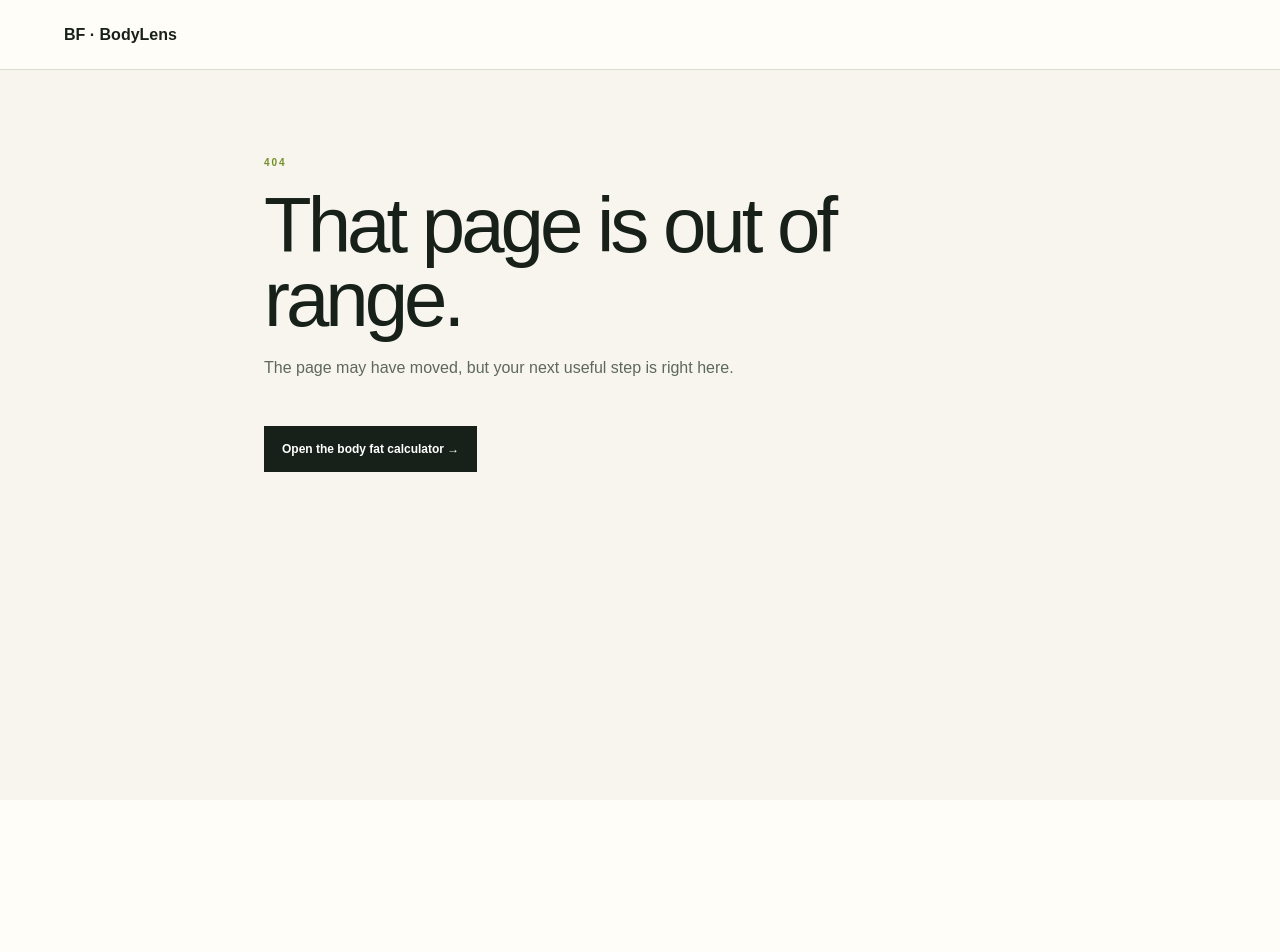
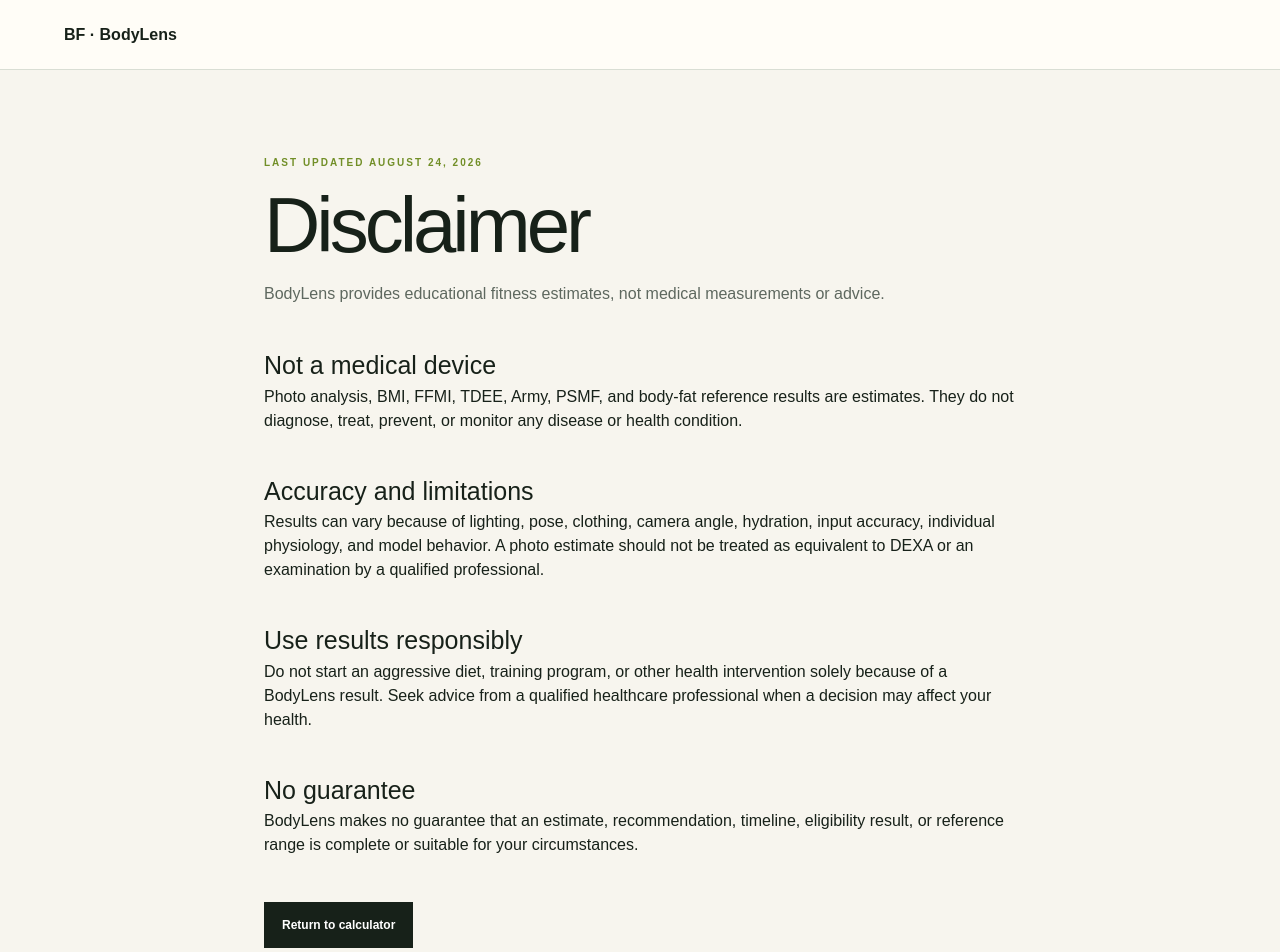
Before and after one commit to lincyang720/aibodyfactcalculator, a Next.js app: page /disclaimer in a window 1280 px wide. Before the commit this address had no page. Shown: the top 952 px of the page. Before the commit the page ends 800 px from the top, so only its background shows below. Built offline with nearby package versions, Linux system fonts and the light colour scheme.

Commit message:
Add compliance pages and ads metadata

```diff
--- /dev/null
+++ b/app/contact/page.tsx
@@ -0,0 +1,12 @@
+import type { Metadata } from "next";
+import "../tool-pages.css";
+
+export const metadata: Metadata = {
+  title: "Contact | BodyLens",
+  description: "Contact BodyLens about the AI body fat calculator, privacy, corrections, or partnerships.",
+  alternates: { canonical: "https://aibodyfatcalculator.com/contact" },
+};
+
+export default function Contact() {
+  return <div className="tool-page"><header className="tool-nav"><a href="/">BF · BodyLens</a></header><main className="tool-main legal-page"><div className="tool-eyebrow">CONTACT BODYLENS</div><h1>Contact</h1><p className="tool-lede">Questions, corrections, privacy requests, and partnership inquiries are welcome.</p><h2>Email</h2><p>Send a message to <a href="mailto:hello@aibodyfatcalculator.com">hello@aibodyfatcalculator.com</a>. Please do not attach health records or sensitive personal information.</p><h2>Analysis support</h2><p>For a technical issue, include your browser, device type, and the error message you saw. Do not email the photo you tried to analyze.</p><h2>Medical questions</h2><p>BodyLens cannot provide medical advice. Contact a qualified healthcare professional for diagnosis, treatment, or decisions about your health.</p><a className="back-cta" href="/">Return to calculator</a></main></div>;
+}
--- /dev/null
+++ b/app/disclaimer/page.tsx
@@ -0,0 +1,12 @@
+import type { Metadata } from "next";
+import "../tool-pages.css";
+
+export const metadata: Metadata = {
+  title: "Disclaimer | BodyLens",
+  description: "Important limitations and health disclaimer for BodyLens body composition estimates and calculators.",
+  alternates: { canonical: "https://aibodyfatcalculator.com/disclaimer" },
+};
+
+export default function Disclaimer() {
+  return <div className="tool-page"><header className="tool-nav"><a href="/">BF · BodyLens</a></header><main className="tool-main legal-page"><div className="tool-eyebrow">LAST UPDATED AUGUST 24, 2026</div><h1>Disclaimer</h1><p className="tool-lede">BodyLens provides educational fitness estimates, not medical measurements or advice.</p><h2>Not a medical device</h2><p>Photo analysis, BMI, FFMI, TDEE, Army, PSMF, and body-fat reference results are estimates. They do not diagnose, treat, prevent, or monitor any disease or health condition.</p><h2>Accuracy and limitations</h2><p>Results can vary because of lighting, pose, clothing, camera angle, hydration, input accuracy, individual physiology, and model behavior. A photo estimate should not be treated as equivalent to DEXA or an examination by a qualified professional.</p><h2>Use results responsibly</h2><p>Do not start an aggressive diet, training program, or other health intervention solely because of a BodyLens result. Seek advice from a qualified healthcare professional when a decision may affect your health.</p><h2>No guarantee</h2><p>BodyLens makes no guarantee that an estimate, recommendation, timeline, eligibility result, or reference range is complete or suitable for your circumstances.</p><a className="back-cta" href="/">Return to calculator</a></main></div>;
+}
--- a/app/page.tsx
+++ b/app/page.tsx
@@ -185,7 +185,7 @@
 
       <section className="tools" id="tools"><div><div className="section-kicker">KEEP GOING</div><h2>Related free tools</h2></div><div className="tool-links"><a href="/ffmi-calculator"><span>Fat-free mass index</span><strong>FFMI Calculator</strong><i>→</i></a><a href="/army-body-fat-calculator"><span>Updated July 2026 standard</span><strong>Army Body Fat Calculator</strong><i>→</i></a><a href="/tdee-calculator"><span>Daily energy needs</span><strong>TDEE Calculator</strong><i>→</i></a><a href="/bmi-calculator"><span>Healthy weight range</span><strong>BMI Calculator</strong><i>→</i></a><a href="/body-fat-percentage-chart"><span>Visual reference guide</span><strong>Body Fat Chart</strong><i>→</i></a><a href="/psmf-calculator"><span>Rapid fat loss protocol</span><strong>PSMF Calculator</strong><i>→</i></a></div></section>
 
-      <footer><div className="brand footer-brand"><span className="brand-mark">BF</span><span>Body<span>Lens</span></span></div><p>Clearer data. Smarter progress.</p><div><a href="/privacy">Privacy</a><a href="/terms">Terms</a><a href="mailto:hello@aibodyfatcalculator.com">Contact</a></div><small>© 2026 BodyLens. Results are estimates and not medical advice.</small></footer>
+      <footer><div className="brand footer-brand"><span className="brand-mark">BF</span><span>Body<span>Lens</span></span></div><p>Clearer data. Smarter progress.</p><div><a href="/privacy">Privacy</a><a href="/terms">Terms</a><a href="/disclaimer">Disclaimer</a><a href="/contact">Contact</a></div><small>© 2026 BodyLens. Results are estimates and not medical advice.</small></footer>
       <script type="application/ld+json" dangerouslySetInnerHTML={{__html:JSON.stringify(softwareSchema)}}/><script type="application/ld+json" dangerouslySetInnerHTML={{__html:JSON.stringify(faqSchema)}}/><script type="application/ld+json" dangerouslySetInnerHTML={{__html:JSON.stringify(breadcrumbSchema)}}/>
     </main>
   );
--- a/app/sitemap.ts
+++ b/app/sitemap.ts
@@ -11,5 +11,7 @@
     {url:`${base}/body-fat-percentage-chart`,lastModified:new Date(),changeFrequency:"monthly",priority:.8},
     {url:`${base}/privacy`,lastModified:new Date(),changeFrequency:"yearly",priority:.2},
     {url:`${base}/terms`,lastModified:new Date(),changeFrequency:"yearly",priority:.2},
+    {url:`${base}/disclaimer`,lastModified:new Date(),changeFrequency:"yearly",priority:.2},
+    {url:`${base}/contact`,lastModified:new Date(),changeFrequency:"yearly",priority:.2},
   ];
 }
```
Also changed, not shown: public/ads.txt (added).
